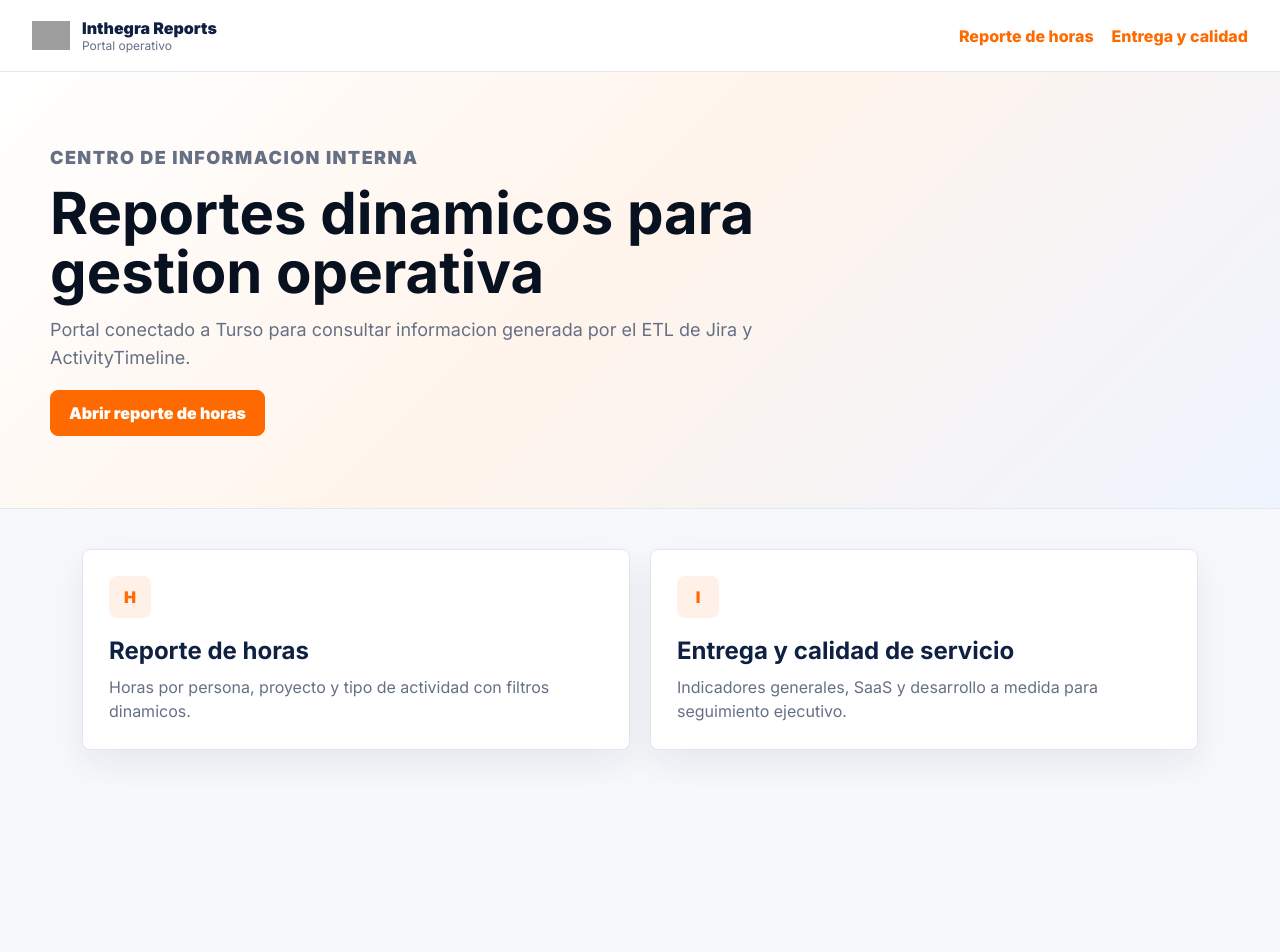
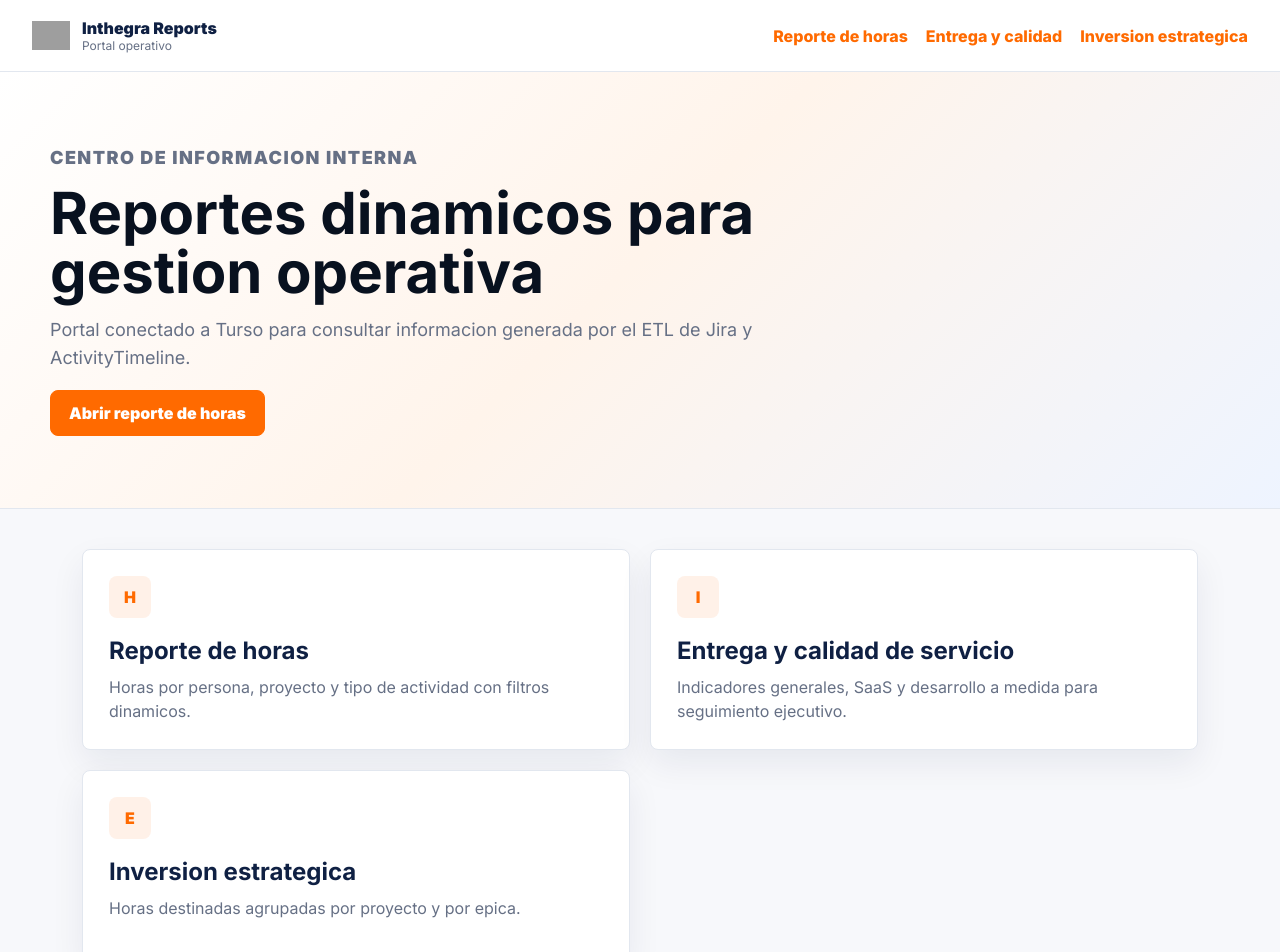
Before and after one commit to franco7936/inthegra-etl, a Next.js app in the folder web/: page / in a window 1280 px wide. Shown: the top 952 px of the page. Before the commit the page ends 800 px from the top, so only its background shows below. Built offline with nearby package versions, Linux system fonts and the light colour scheme; grey boxes are pictures that could not be loaded.

Commit message:
web: sumar inversion estrategica a home

```diff
--- a/web/app/page.js
+++ b/web/app/page.js
@@ -14,6 +14,7 @@ export default function HomePage() {
         <div className="navActions">
           <Link className="navLink" href="/reportes/horas">Reporte de horas</Link>
           <Link className="navLink" href="/reportes/entrega-calidad">Entrega y calidad</Link>
+          <Link className="navLink" href="/reportes/inversion-estrategica">Inversion estrategica</Link>
         </div>
       </nav>
 
@@ -28,7 +29,7 @@ export default function HomePage() {
         </div>
       </section>
 
-      <section className="contentGrid">
+      <section className="contentGrid reportsGridThree">
         <Link className="reportTile" href="/reportes/horas">
           <span>H</span>
           <h2>Reporte de horas</h2>
@@ -39,6 +40,11 @@ export default function HomePage() {
           <h2>Entrega y calidad de servicio</h2>
           <p>Indicadores generales, SaaS y desarrollo a medida para seguimiento ejecutivo.</p>
         </Link>
+        <Link className="reportTile" href="/reportes/inversion-estrategica">
+          <span>E</span>
+          <h2>Inversion estrategica</h2>
+          <p>Horas destinadas agrupadas por proyecto y por epica.</p>
+        </Link>
       </section>
     </main>
   );
```
